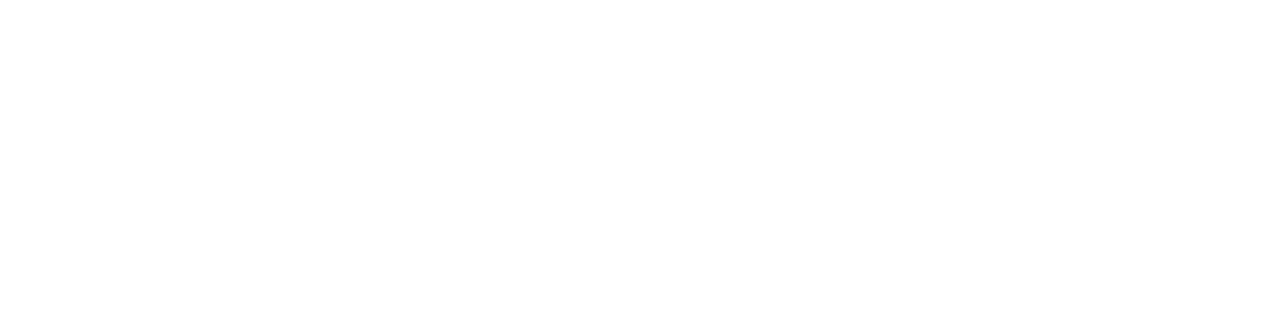
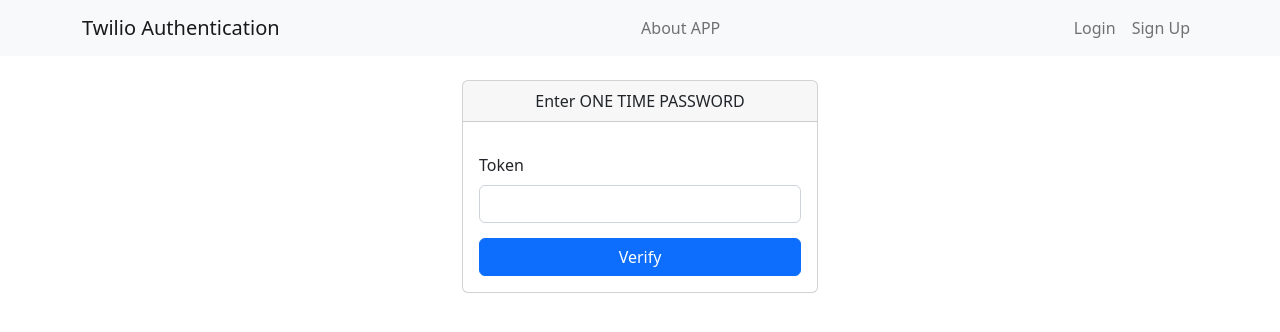
Before and after one commit to John-Kimani/twillo_OTP_web_app, a React (Vite) app in the folder client/twilio_OTP_authentication/: page /verify-token in a window 1280 px wide. Before the commit this address had no page. Shown: the top 332 px of the page. Built offline with nearby package versions, Linux system fonts and the light colour scheme.

Commit message:
feat: create token screen

```diff
--- a/client/twilio_OTP_authentication/src/App.jsx
+++ b/client/twilio_OTP_authentication/src/App.jsx
@@ -8,6 +8,7 @@
 import './App.css';
 import Login from './screens/Login';
 import Register from './screens/Register';
+import OTP from './screens/OTP';
 
 function App() {
 
@@ -16,6 +17,7 @@
       <Routes>
         <Route path='/' element={<Login />} />
         <Route path='sign-up/' element={<Register />} />
+        <Route path='verify-token/' element={<OTP />} />
       </Routes>
     </BrowserRouter>
   )
--- /dev/null
+++ b/client/twilio_OTP_authentication/src/components/Verify.jsx
@@ -0,0 +1,42 @@
+import React, { useRef, useState } from 'react';
+import Form from 'react-bootstrap/Form';
+import Button from 'react-bootstrap/Button';
+import InputField from './inputField';
+
+function Verify(){
+
+    const [formErrors, setFormErrors ] = useState({});
+    const tokenField = useRef();
+
+    const onVerify = (e) => {
+        e.preventDefault();
+
+        const token = tokenField.current.value;
+
+        const errors = {};
+
+        if(!token){
+            errors.token = 'Field cannot be empty.'
+        }
+
+        setFormErrors(errors);
+        if (Object.keys(errors).length > 0){
+            return;
+        }
+
+        console.log('token', token);
+    };
+
+  return (
+    <section>
+        <Form onSubmit={onVerify}>
+            <InputField name='token' label='Token' type='text' error={formErrors.token} fieldRef={tokenField} autofocus/>
+            <div className="text-center">
+                    <Button variant='primary' type='submit' style={{ width: '100%'}}>Verify</Button>
+            </div>
+        </Form>
+    </section>
+  )
+}
+
+export default Verify
--- /dev/null
+++ b/client/twilio_OTP_authentication/src/screens/OTP.jsx
@@ -0,0 +1,30 @@
+import React from 'react';
+import NavBar from '../components/NavBar';
+import Card from 'react-bootstrap/Card';
+import Button from 'react-bootstrap/Button';
+import Verify  from '../components/Verify';
+
+
+const OTP = () => {
+  return (
+    <>
+        <NavBar />
+        <div className="container container-fluid">
+                <div className="row">
+                    <div className="col-md-4"></div>
+                    <div className="col-md-4 mt-4">
+                        <Card>
+                            <Card.Header className='text-center'>Enter ONE TIME PASSWORD</Card.Header>
+                            <Card.Body>
+                                <Verify />
+                            </Card.Body>
+                        </Card>
+                    </div>
+                    <div className="col-md-4"></div>
+                </div>
+        </div>
+    </>
+  )
+}
+
+export default OTP
```
